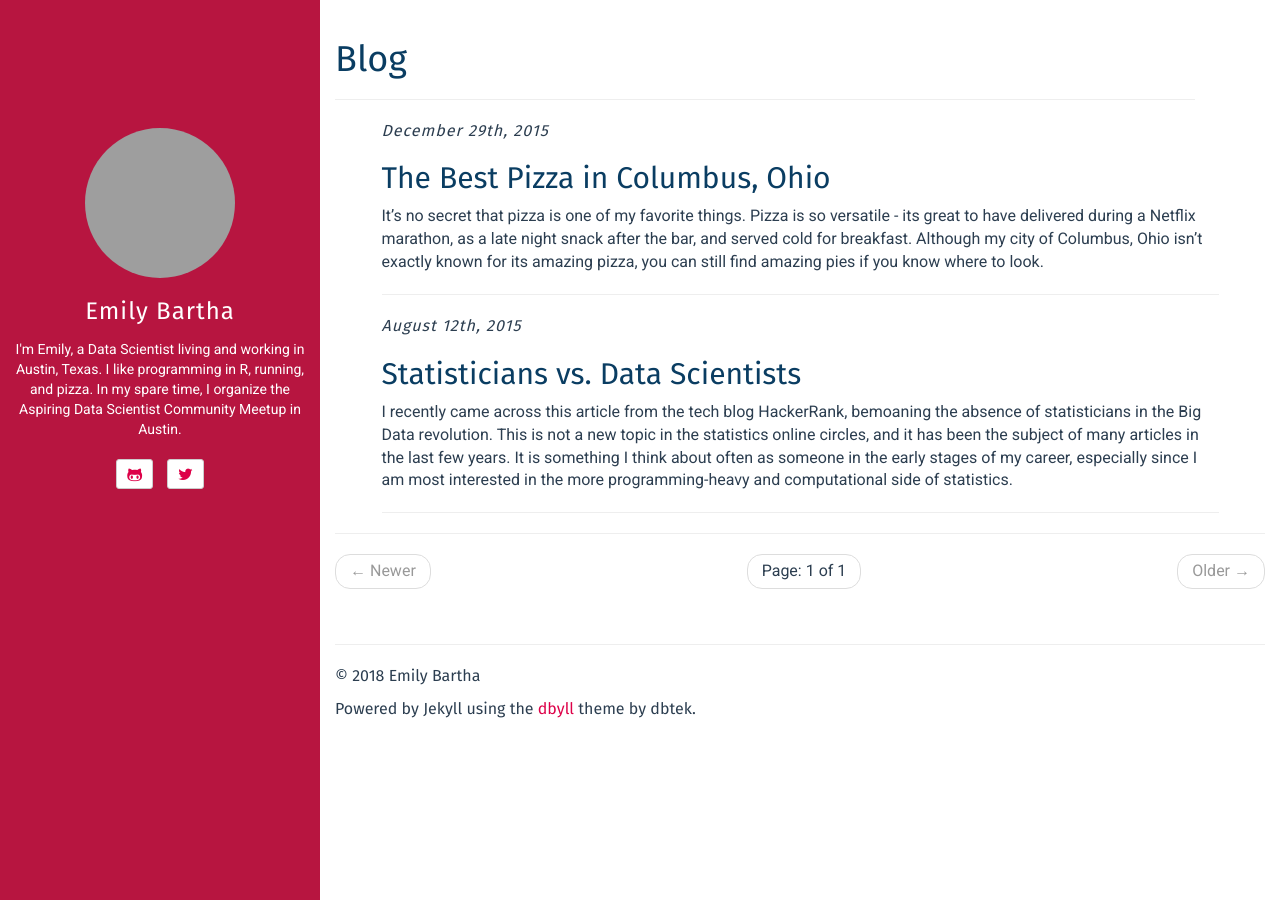
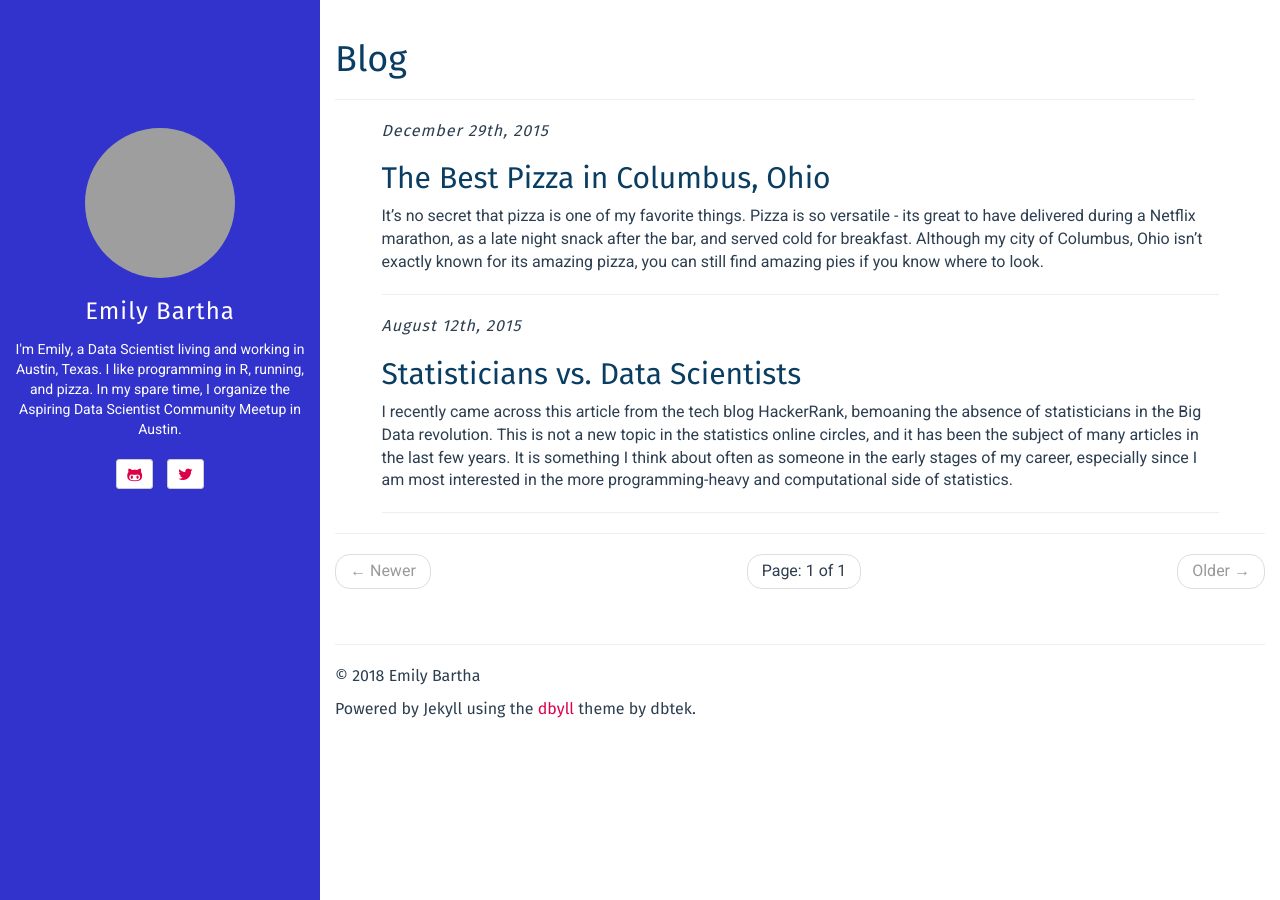
Before and after one commit to emilyrbartha/emilyrbartha.github.io, a Jekyll site: the page built from index.html, in a window 1280 px wide. Built offline with Jekyll 4.4.1, drawn with Linux system fonts in a browser that asks for light colours; the list of posts is cut into pages by our own code; grey boxes are pictures that could not be loaded.

Commit message:
Changed background color

```diff
--- a/assets/css/style.css
+++ b/assets/css/style.css
@@ -15,7 +15,7 @@ a:link, a:hover, a:visited {
 	position: fixed;
 	top: 0px;
 	padding-top: 10%;
-	background-color: #b71540;
+	background-color: #3232CD;
 	color: #fff;
 }
 
```
